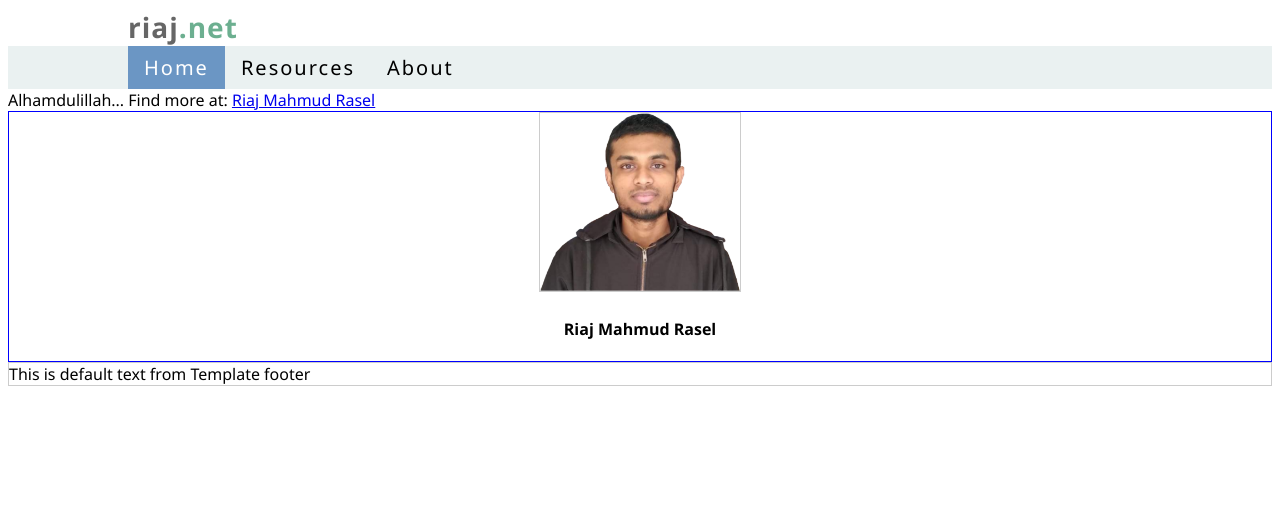
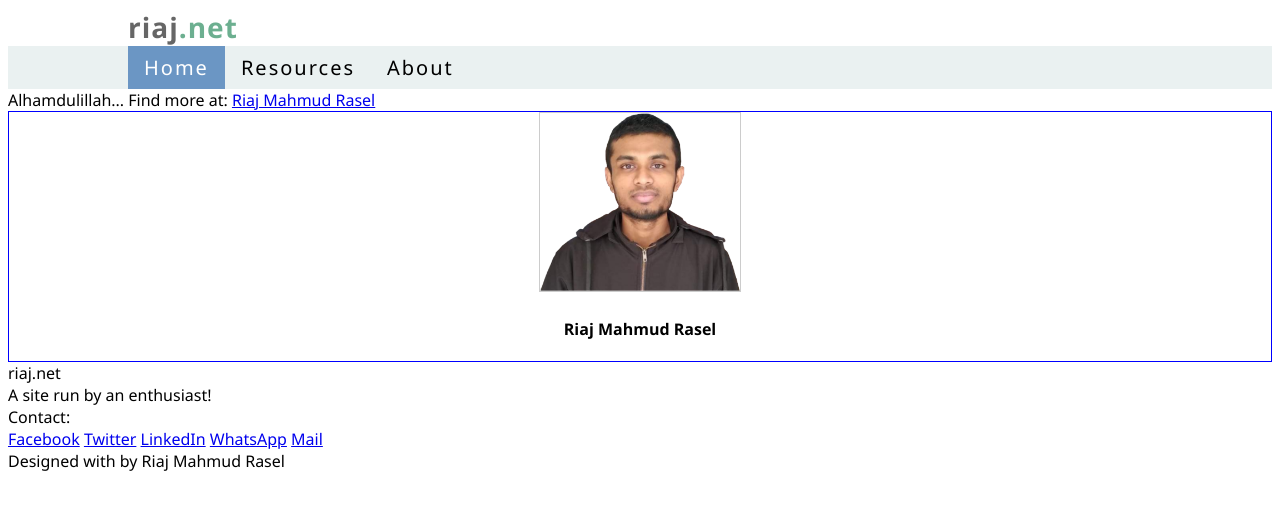
Before and after one commit to riajmahmud/riajmahmud2.github.io, a Jekyll site: the page built from index.html, in a window 1280 px wide. Shown: the top 510 px of the page. Built offline with Jekyll 4.4.1, drawn with Linux system fonts in a browser that asks for light colours.

Commit message:
Update footer.html

```diff
--- a/_includes/footer.html
+++ b/_includes/footer.html
@@ -1,5 +1,26 @@
-<footer style="border: 1px solid #ccc">
+<footer class="footer">
+		<div class="footer-limit">
 
-{{ include.content | default: "This is default text from Template footer" }}
+			<div class="footer-item first-item">
+				<div>
+					<div class="logo">riaj.net</div>
+					<div class="moto icon-microchip">A site run by an enthusiast!</div>
+				</div>
 
-</footer>
+			</div>
+
+			<div class="footer-item">
+				<div class="contact-txt">Contact:</div>
+					<a href="https://facebook.com/riajmahmudrasel" class="social-link icon-facebook">Facebook</a>
+					<a href="https://twitter.com/riaj_rasel" class="social-link icon-twitter">Twitter</a>
+					<a href="https://linkedin.com/in/riajmahmud" class="social-link icon-linkedin">LinkedIn</a>
+					<a href="https://wa.me/8801765599164" class="social-link icon-whatsapp">WhatsApp</a>
+					<a href="mailto:riajmahmudrasel@gmail.com" class="social-link icon-mail">Mail</a>
+			</div>
+
+			<div class="footer-item last-item">Designed with <span class=" icon-heart"></span> by Riaj Mahmud Rasel
+
+			</div>
+		</div>
+
+	</footer>
```
